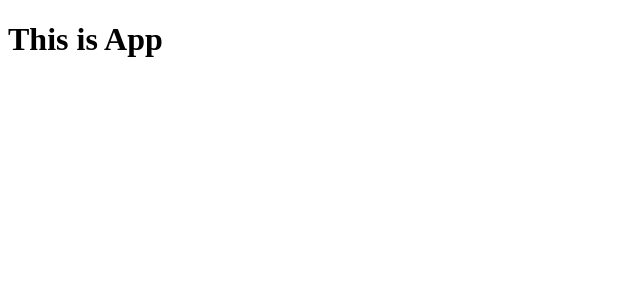
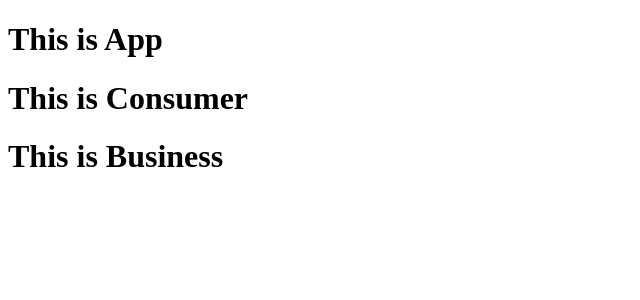
Before and after one commit to EasyRez/EasyRez, a React app: page / in a window 1280 px wide. Shown: the top 300 px of the page, without its empty margins (0-640 px from the left). Built offline with nearby package versions, Linux system fonts and the light colour scheme.

Commit message:
start building front-end

```diff
--- a/client/App.jsx
+++ b/client/App.jsx
@@ -1,9 +1,15 @@
 import React from 'react';
+import Consumer from './consumer/Consumer';
+import Business from './business/Business';
 
 const App = () => {
 
     return (
-      <h1>This is App</h1>
+      <div>
+        <h1>This is App</h1>
+        <Consumer/>
+        <Business/>
+      </div>
     )
 };
 
```
